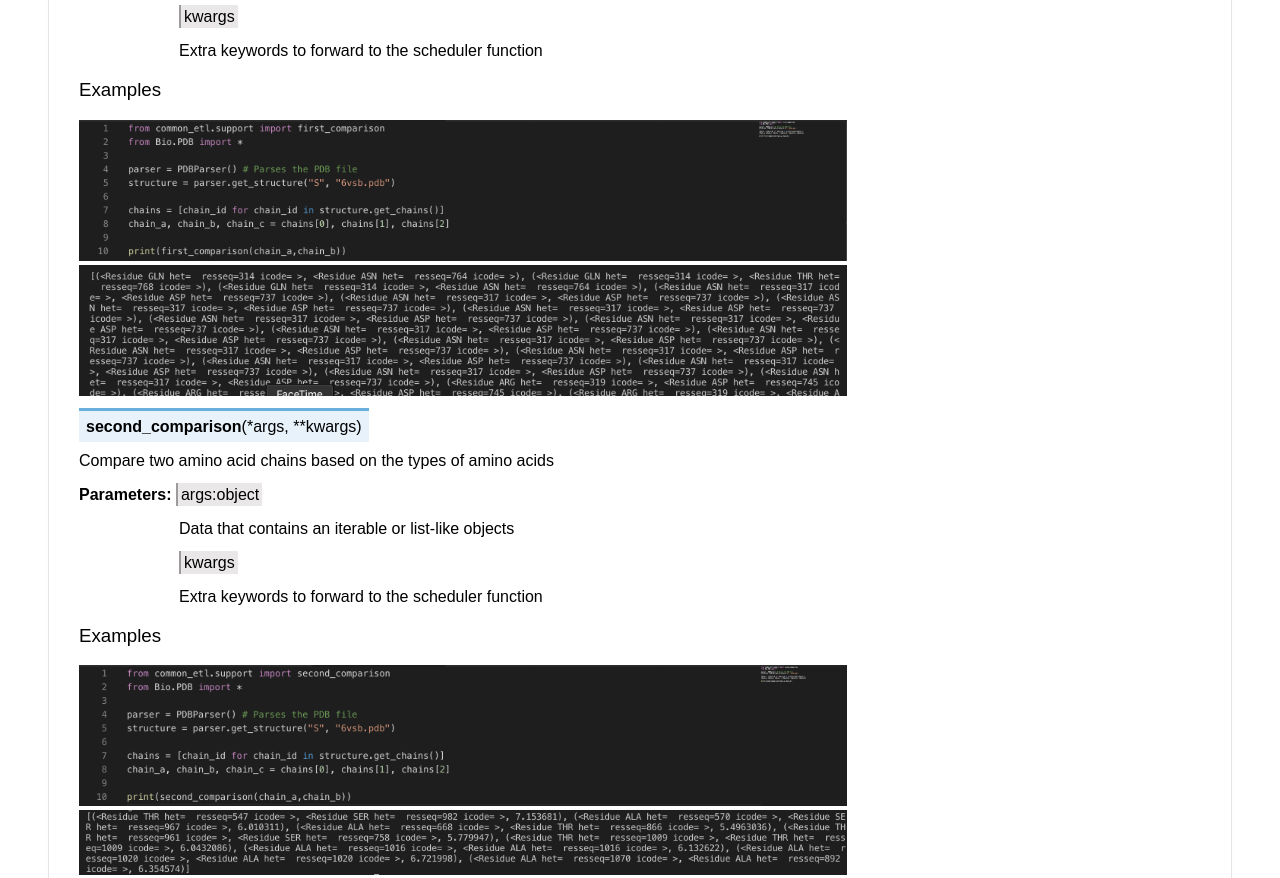
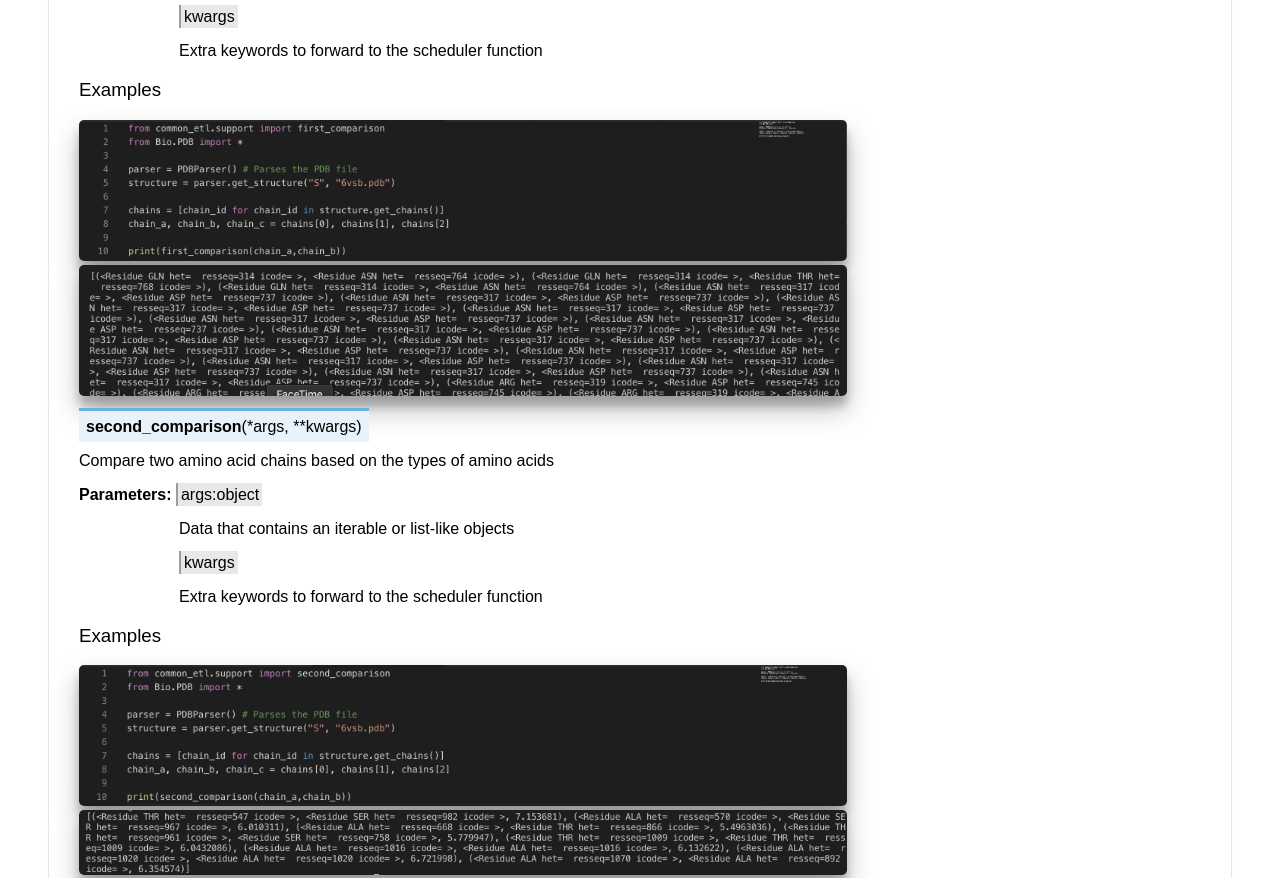
Before and after one commit to jtx007/CDSTools, a Gatsby site: page /api in a window 1280 px wide. Shown: the part 800-1678 px from the top of the page. Built offline with nearby package versions, Linux system fonts and the light colour scheme; Gatsby itself is replaced by a stand-in of ours.

Commit message:
added box shadows and border radius to function images

```diff
--- a/src/styles/styles.css
+++ b/src/styles/styles.css
@@ -183,6 +183,8 @@
 
 .functionExampleImg {
   width: 60vw;
+  box-shadow: 0 14px 28px rgba(0, 0, 0, 0.25), 0 10px 10px rgba(0, 0, 0, 0.22);
+  border-radius: 5px;
 }
 
 .megamanGIF {
```
